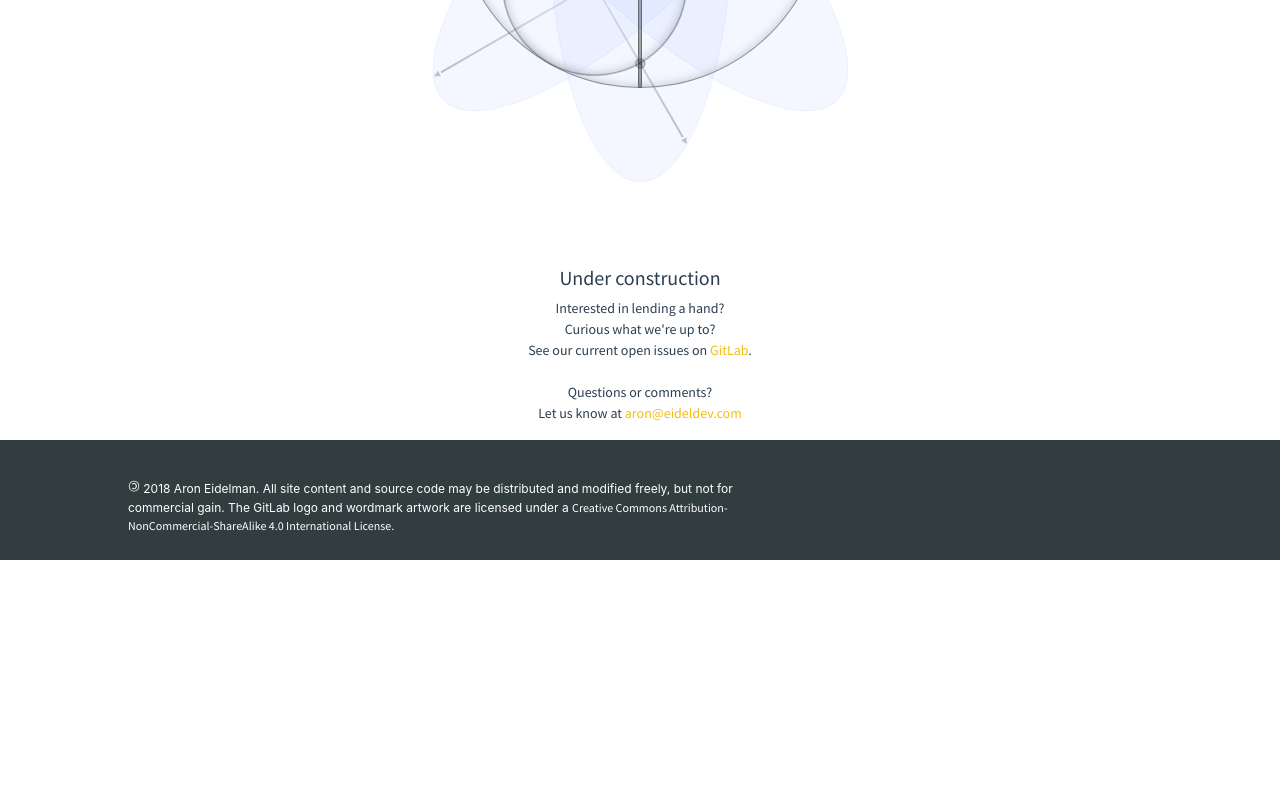
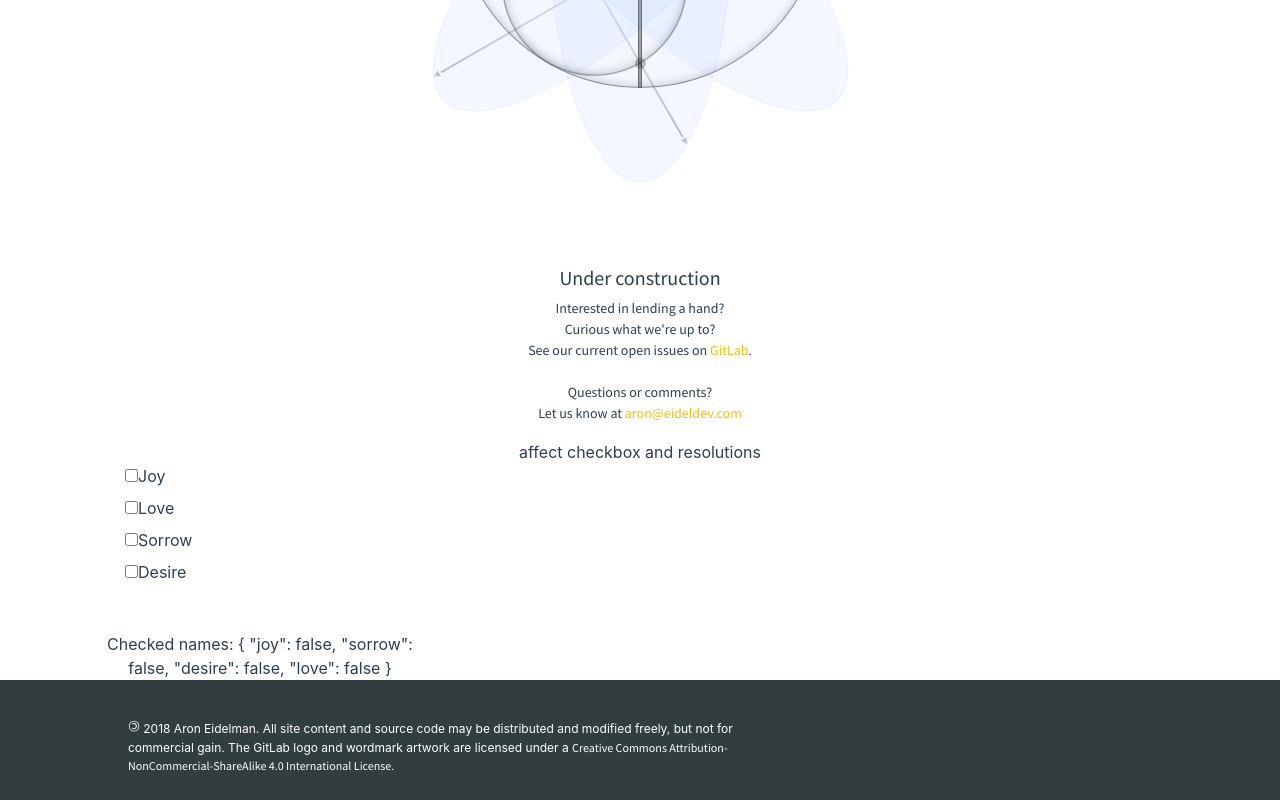
Before and after one commit to h3xar0n/spinozapp-v3, a Vue app: page /affects in a window 1280 px wide. Shown: the part 869-1669 px from the top of the page. Before the commit the page ends 1429 px from the top, so only its background shows below. Built offline with nearby package versions, Linux system fonts and the light colour scheme; some icons are missing.

Commit message:
Show checkbox with data-bound items for debugging

```diff
--- a/src/components/affects/Affects.vue
+++ b/src/components/affects/Affects.vue
@@ -264,7 +264,7 @@
       </div>
     </div>
     <construction></construction>
-    <!-- <div class="container">
+    <div class="container">
       affect checkbox and resolutions
       <div class="row">
         <div class="col-md-4">
@@ -290,7 +290,7 @@
           <span>Checked names: {{ selectedAffects }}</span>
         </div>
       </div>
-    </div> -->
+    </div>
   </div>
 </template>
 
--- a/src/components/home/Jumbotron.vue
+++ b/src/components/home/Jumbotron.vue
@@ -3,3 +3,7 @@
     <b-embed type="iframe" aspect="16by9" src="https://www.youtube.com/embed/pVEeXjPiw54" allowfullscreen />
   </div>
 </template>
+
+<style>
+
+</style>
```
Also changed, not shown: 1 other file (tests, documents, lock files or other folders).
